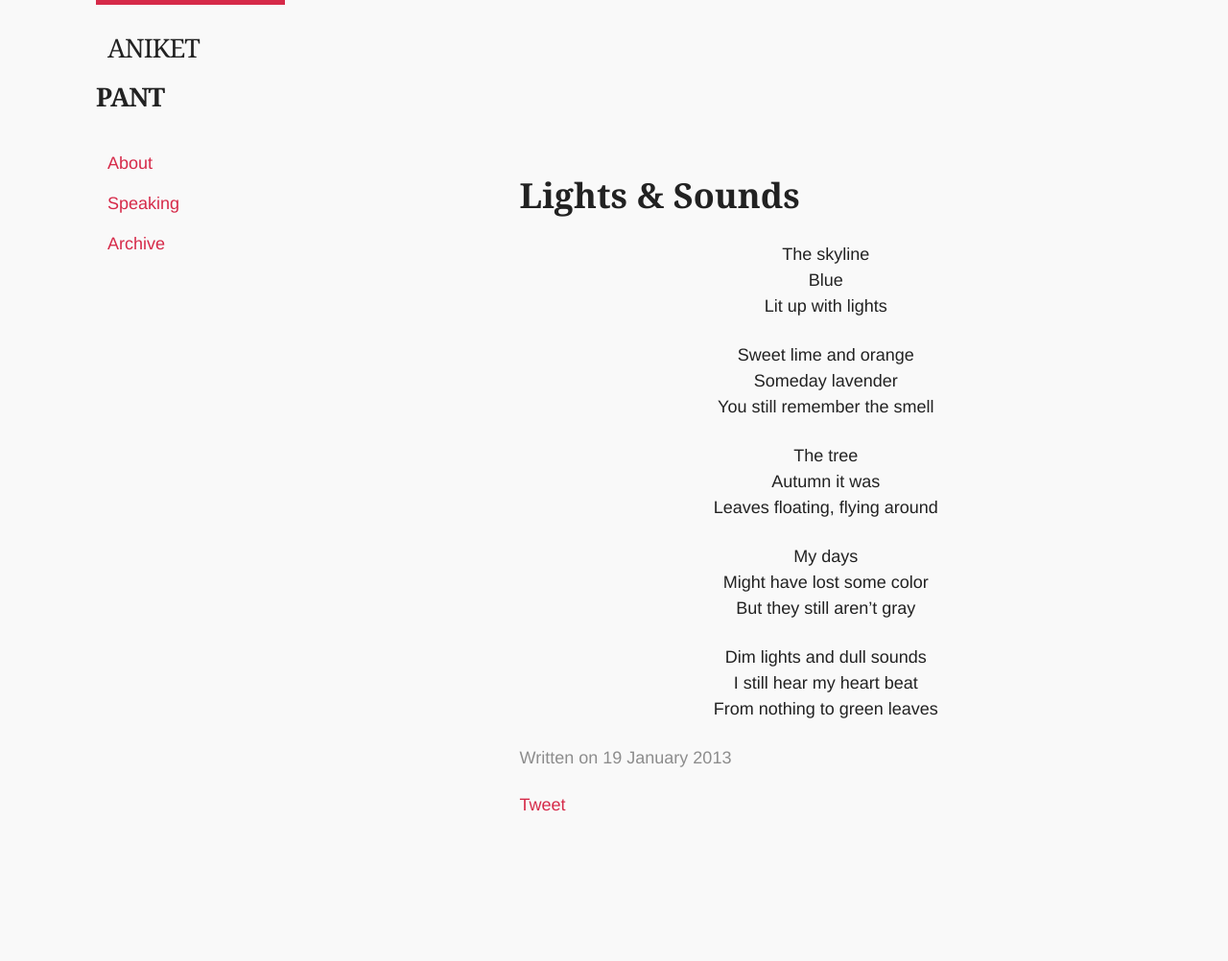
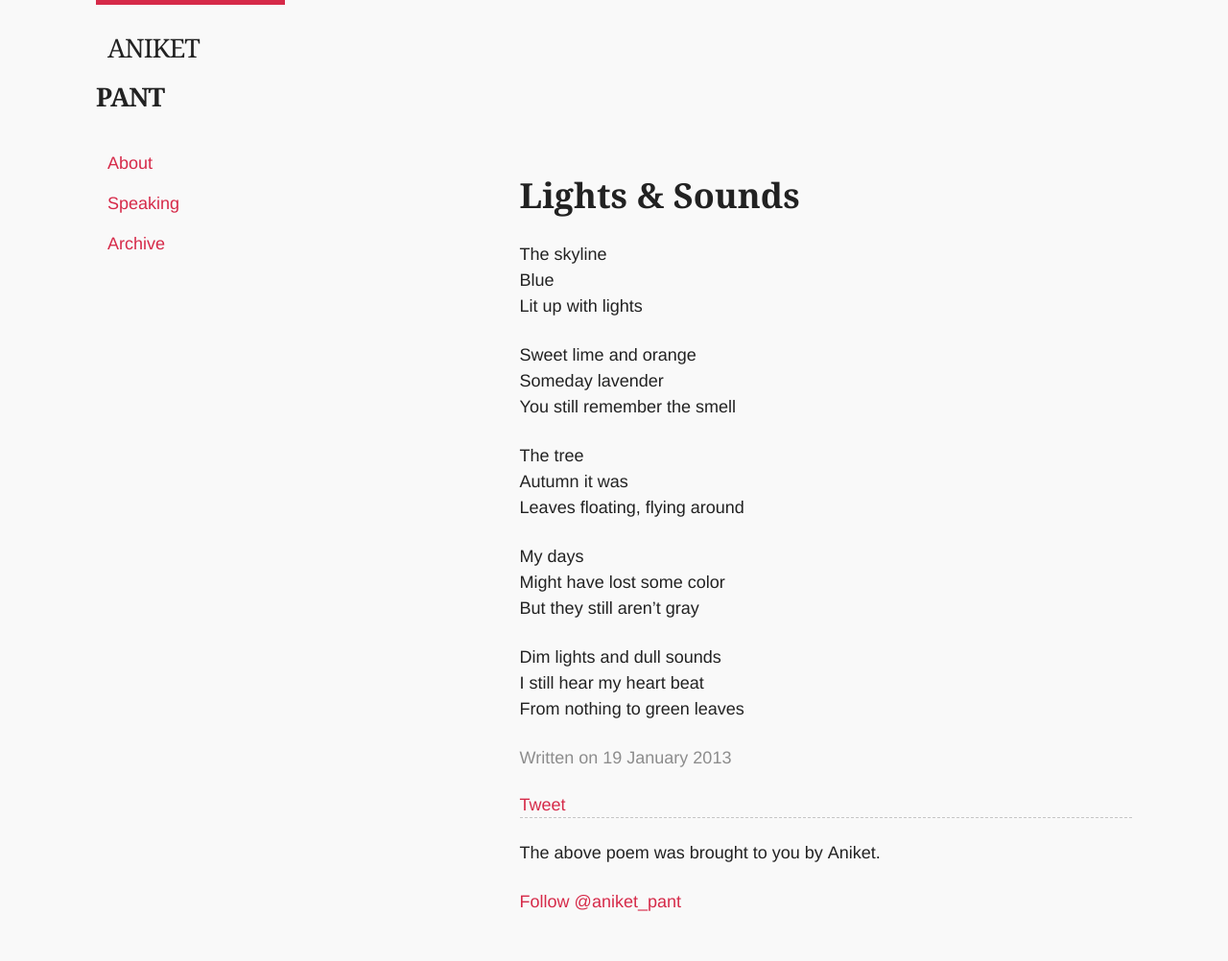
Before and after one commit to aniketpant/aniketpant.github.com, a Jekyll site: the page built from _posts/2013-01-19-lights-and-sounds.markdown, in a window 1280 px wide. Shown: the whole page at 96% size. Built offline with Jekyll 4.4.1, drawn with Linux system fonts in a browser that asks for light colours; Markdown is read by kramdown in place of the engine named in the settings; comment, search, counter and statistics services are not loaded; before the commit the page ends 900 px from its top, so only the background shows below that.

Commit message:
Fix layout for poems

```diff
--- a/_layouts/poetry.html
+++ b/_layouts/poetry.html
@@ -8,13 +8,18 @@ layout: base
     <h1 class="title--post">{{ page.title }}</h1>
   </header>
 
-  <article class="grid__item  one-whole  text--center" role="main">
+  <article class="grid__item  one-whole" role="main">
     {{ content }}
   </article>
 
   <footer class="grid__item  one-whole">
     <p class="muted">Written on {{ page.date | date_to_long_string }}</p>
     <a href="https://twitter.com/share" class="twitter-share-button" data-via="aniket_pant" data-related="aniket_pant">Tweet</a>
+
+    <hr class="rule  rule--dashed"/>
+
+    <p>The above poem was brought to you by <strong>Aniket</strong>.</p>
+    <p><a href="https://twitter.com/aniket_pant" class="twitter-follow-button" data-show-count="true">Follow @aniket_pant</a></p>
   </footer>
 
 </div><!-- poem -->
```
